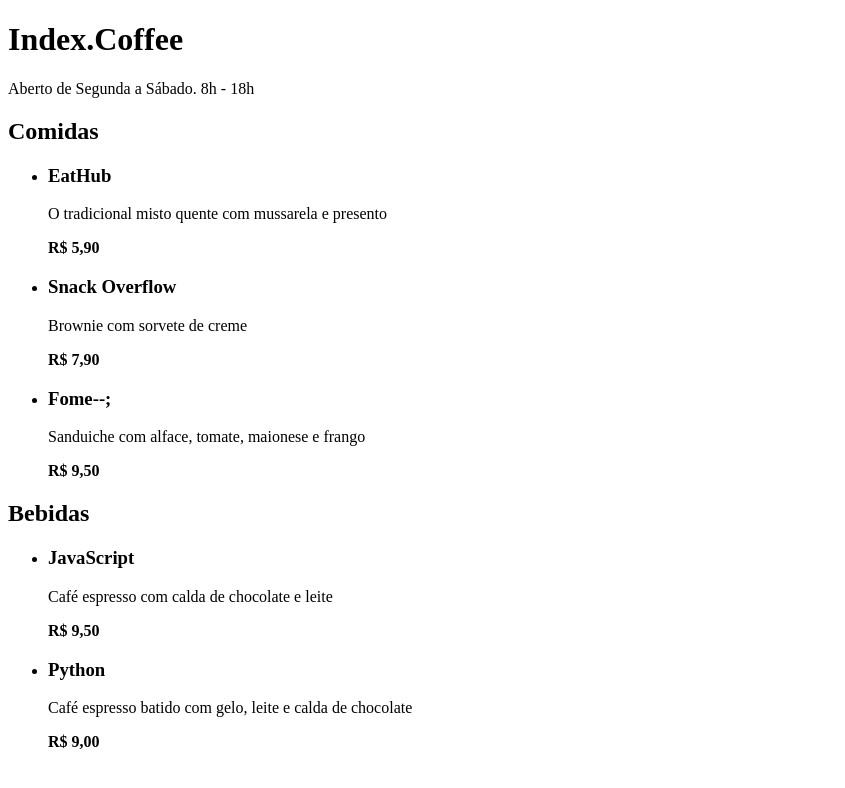
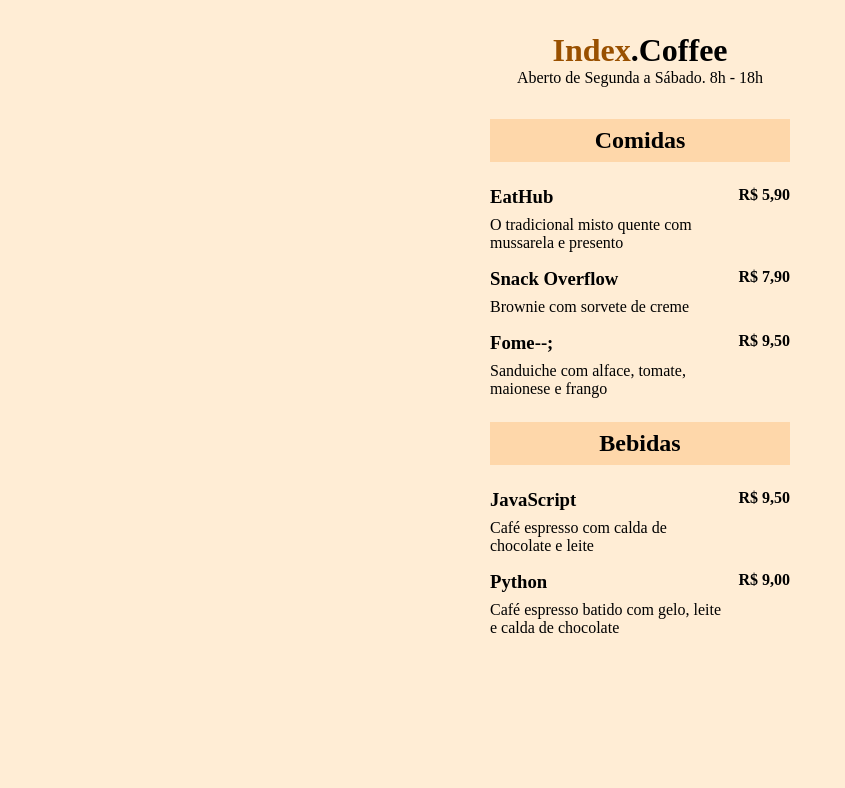
Before and after one commit to YBhub26/projeto_menu, a plain HTML site: page index.html in a window 1280 px wide. Shown: the whole page, without its empty margins (0-845 px from the left). Drawn offline with Linux system fonts and the light colour scheme.

Commit message:
updated index.html and estilo.css | add reset.css

```diff
--- a/index.html
+++ b/index.html
@@ -4,10 +4,13 @@
     <meta charset="UTF-8" />
     <meta name="viewport" content="width=device-width, initial-scale=1.0" />
     <title>Cardápio</title>
+
+    <link rel="stylesheet" href="src/css/estilo.css">
+    <link rel="stylesheet" href="src/css/reset.css">
   </head>
   <body>
     <header>
-      <h1>Index.Coffee</h1>
+      <h1><span>Index</span>.Coffee</h1>
       <p>Aberto de Segunda a Sábado. 8h - 18h</p>
     </header>
     <section>
@@ -44,18 +47,18 @@
       <h2>Bebidas</h2>
       <ul>
         <li>
-          <div>
+          <div class="details">
             <h3>JavaScript</h3>
-            <p>Café espresso com calda de chocolate e leite</p>
+            <p class="description">Café espresso com calda de chocolate e leite</p>
           </div>
-          <strong> R$ 9,50 </strong>
+          <strong class="price"> R$ 9,50 </strong>
         </li>
         <li>
-          <div>
+          <div class="details">
             <h3>Python</h3>
-            <p>Café espresso batido com gelo, leite e calda de chocolate</p>
+            <p class="description">Café espresso batido com gelo, leite e calda de chocolate</p>
           </div>
-          <strong> R$ 9,00 </strong>
+          <strong class="price"> R$ 9,00 </strong>
         </li>
       </ul>
     </section>
--- a/src/css/estilo.css
+++ b/src/css/estilo.css
@@ -0,0 +1,47 @@
+body {
+    background-color: #ffedd5;
+}
+
+ul {
+    list-style: none;
+}
+
+header {
+    padding: 32px 0;
+    text-align: center;
+}
+
+header, section {
+    max-width: 300px;
+    margin: 0 auto;
+
+}
+
+header h1 span {
+    color: #995000;
+}
+
+section {
+    margin-bottom: 24px;
+}
+
+section h2 {
+    background-color: #fed7aa;
+    padding: 8px 16px;
+    text-align: center;
+    margin-bottom: 24px;
+}
+
+ul li {
+    margin-bottom: 16px;
+    display: flex;
+    justify-content: space-between;
+}
+
+li .details {
+    max-width: 240px;
+}
+
+.details h3 {
+    margin-bottom: 8px;
+}
--- /dev/null
+++ b/src/css/reset.css
@@ -0,0 +1,4 @@
+* {
+    margin: 0;
+    padding: 0;
+}
```
